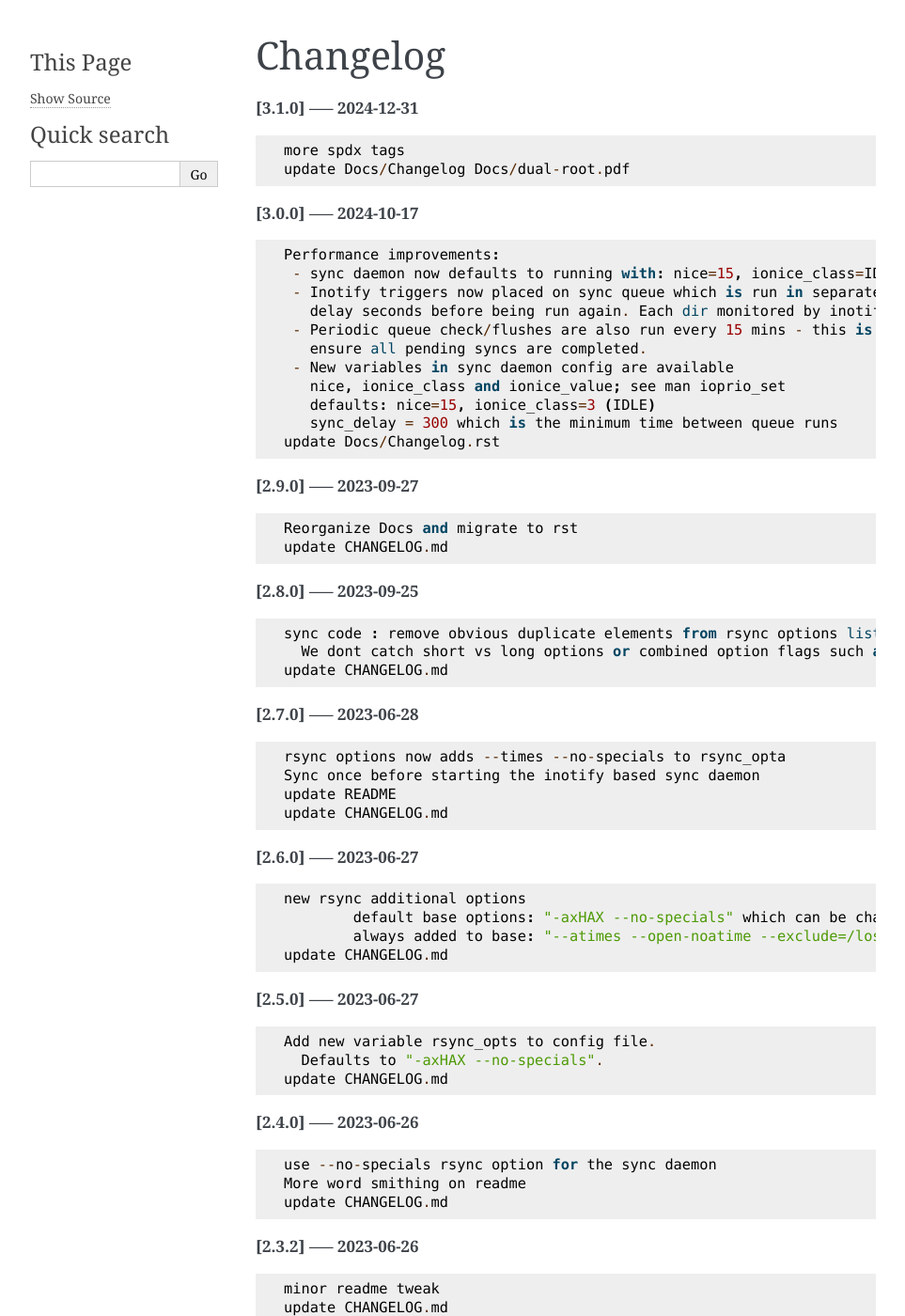
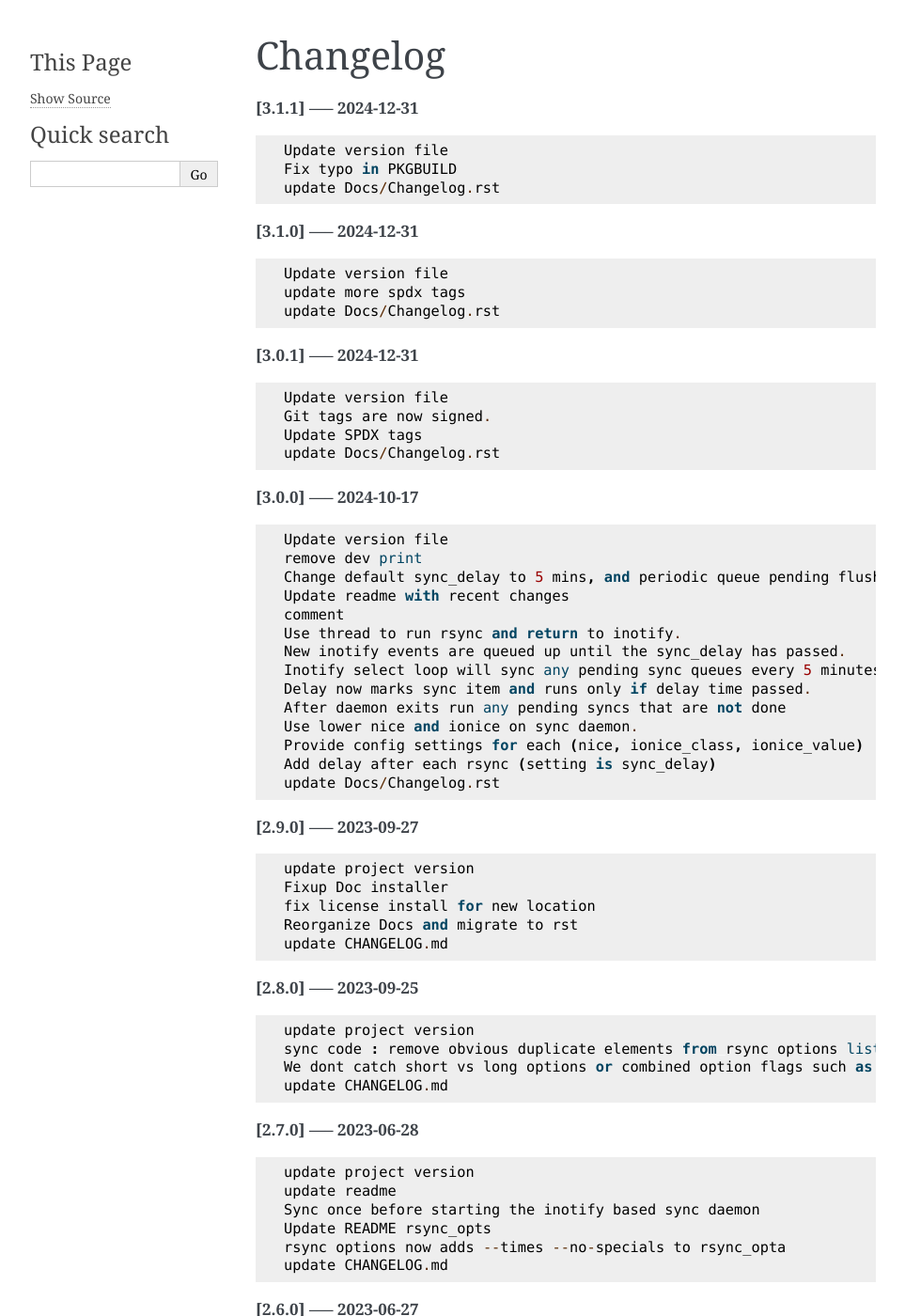
Before and after one commit to gene-git/dual-root, a Sphinx documentation site: the page built from Docs/Changelog.rst, in a window 1280 px wide and 1400 px high. Shown: the whole window at 94% size, without its empty margins (148-1111 px from the left). Built offline with Sphinx 7.4.7, drawn with Linux system fonts in a browser that asks for light colours; some of the changed text lies outside the part shown.

Commit message:
Add git key to Arch Package and fix typo in PKGBUILD

```diff
--- a/Docs/Changelog.rst
+++ b/Docs/Changelog.rst
@@ -1,65 +1,95 @@
 Changelog
 =========
 
+**[3.1.1] ----- 2024-12-31** ::
+
+	    Update version file
+	    Fix typo in PKGBUILD
+	    update Docs/Changelog.rst
+
+
 **[3.1.0] ----- 2024-12-31** ::
 
-	    more spdx tags
-	    update Docs/Changelog Docs/dual-root.pdf
+	    Update version file
+	    update more spdx tags
+	    update Docs/Changelog.rst
+
+
+**[3.0.1] ----- 2024-12-31** ::
+
+	    Update version file
+	    Git tags are now signed.
+	    Update SPDX tags
+	    update Docs/Changelog.rst
 
 
 **[3.0.0] ----- 2024-10-17** ::
 
-	    Performance improvements:
-	     - sync daemon now defaults to running with: nice=15, ionice_class=IDLE
-	     - Inotify triggers now placed on sync queue which is run in separate thread and queue run must wait sync
-	       delay seconds before being run again. Each dir monitored by inotify has its own queue.
-	     - Periodic queue check/flushes are also run every 15 mins - this is also run on exit to
-	       ensure all pending syncs are completed.
-	     - New variables in sync daemon config are available
-	       nice, ionice_class and ionice_value; see man ioprio_set
-	       defaults: nice=15, ionice_class=3 (IDLE)
-	       sync_delay = 300 which is the minimum time between queue runs
+	    Update version file
+	    remove dev print
+	    Change default sync_delay to 5 mins, and periodic queue pending flush to every 15 mins
+	    Update readme with recent changes
+	    comment
+	    Use thread to run rsync and return to inotify.
+	    New inotify events are queued up until the sync_delay has passed.
+	    Inotify select loop will sync any pending sync queues every 5 minutes
+	    Delay now marks sync item and runs only if delay time passed.
+	    After daemon exits run any pending syncs that are not done
+	    Use lower nice and ionice on sync daemon.
+	    Provide config settings for each (nice, ionice_class, ionice_value)
+	    Add delay after each rsync (setting is sync_delay)
 	    update Docs/Changelog.rst
 
 
 **[2.9.0] ----- 2023-09-27** ::
 
+	    update project version
+	    Fixup Doc installer
+	    fix license install for new location
 	    Reorganize Docs and migrate to rst
 	    update CHANGELOG.md
 
 
 **[2.8.0] ----- 2023-09-25** ::
 
+	    update project version
 	    sync code : remove obvious duplicate elements from rsync options list.
-	      We dont catch short vs long options or combined option flags such as "-t" vs "-atx"
+	    We dont catch short vs long options or combined option flags such as "-t" vs "-atx"
 	    update CHANGELOG.md
 
 
 **[2.7.0] ----- 2023-06-28** ::
 
+	    update project version
+	    update readme
+	    Sync once before starting the inotify based sync daemon
+	    Update README rsync_opts
 	    rsync options now adds --times --no-specials to rsync_opta
-	    Sync once before starting the inotify based sync daemon
-	    update README
 	    update CHANGELOG.md
 
 
 **[2.6.0] ----- 2023-06-27** ::
 
+	    update project version
 	    new rsync additional options
-	            default base options: "-axHAX --no-specials" which can be changed in the config file
-	            always added to base: "--atimes --open-noatime --exclude=/lost+found/ --delete""
+	        default base options: "-axHAX --no-specials" which can be changed in the config file
+	        always added to base: "--atimes --open-noatime --exclude=/lost+found/ --delete""
 	    update CHANGELOG.md
 
 
 **[2.5.0] ----- 2023-06-27** ::
 
+	    update project version
+	    Add rsync_opts to each sync_item
+	    typo fix
 	    Add new variable rsync_opts to config file.
-	      Defaults to "-axHAX --no-specials".
+	      Defaults to "-axHAX --no-specials"
 	    update CHANGELOG.md
 
 
 **[2.4.0] ----- 2023-06-26** ::
 
+	    update project version
 	    use --no-specials rsync option for the sync daemon
 	    More word smithing on readme
 	    update CHANGELOG.md
@@ -67,50 +97,59 @@
 
 **[2.3.2] ----- 2023-06-26** ::
 
-	    minor readme tweak
+	    update project version
+	    Minor readme tweak
 	    update CHANGELOG.md
 
 
 **[2.3.1] ----- 2023-05-17** ::
 
+	    update project version
 	    Simplify Arch PKGBUILD and more closely follow arch guidelines
 	    update CHANGELOG.md
 
 
 **[2.3.0] ----- 2023-04-29** ::
 
-	    Fix typo when fixing previous typo ...
+	    update project version
+	    Fix typo made fixing previous typo ...
 	    update CHANGELOG.md
 
 
 **[2.2.0] ----- 2023-04-29** ::
 
+	    update project version
 	    Fix typo in error message
 	    update CHANGELOG.md
 
 
 **[2.1.1] ----- 2023-04-26** ::
 
-	    For Arch mkpkg users Add _mkpkg_depends to PKGBUILD so rebuilds package when python is updated
+	    update project version
+	    For Arch mkpkg usersAdd _mkpkg_depends to to PKGBUILD to rebuild when python is updated
 	    Add short note about swap file for approach 1.
 	    update CHANGELOG.md
 
 
 **[2.1.0] ----- 2023-03-12** ::
 
-	    tidy / simplify inotify terminate() method.
+	    update project version
+	    tidy inotify terminate()
 	    readme tweaks
 	    update CHANGELOG.md
 
 
 **[2.0.3] ----- 2023-03-10** ::
 
-	    Readme tweaks, systemd unit description improvements
+	    update project version
+	    More readme tweaks
+	    minor change to service unit description
 	    update CHANGELOG.md
 
 
 **[2.0.2] ----- 2023-03-09** ::
 
+	    update project version
 	    Doc wordsmithing
 	    Wordsmithing README
 	    update CHANGELOG.md
@@ -118,40 +157,56 @@
 
 **[2.0.1] ----- 2023-03-09** ::
 
+	    update project version
 	    Tidy some coding comments
 	    update CHANGELOG.md
 
 
 **[2.0.0] ----- 2023-03-09** ::
 
+	    update project version
+	    update CHANGELOG.md
+	    update project version
 	    Tweak systemd service descriptions
-	    update README with new syncd info
-	    Re-write sync code
-	      New Sync and Inotify classes
+	    fix: add_dual_root needs emmpty exceptions list
+	    update README with new syncd info, fix buglet installing sample config
+	    debug off
+	    Now uses class Sync and class Inotify.
+	    Support for Approach 1 and Approach 2
 	    New optional sync-daemon.conf allows specifying what to sync with list of :
-	        [source, destination(s), exclusion(s)]  - each in rsync compatible form
-	    Can be used with Approach 2
+	       [source, destination(s), exclusion(s)]  - each in rsync compatible form
+	    Complete rewrite of sync code - now in class Inotify
 	    Remove timeout=0 from select()
 	    update CHANGELOG.md
 
 
 **[1.0.2] ----- 2023-03-07** ::
 
-	    Forgot to add dual-root-syncd.service file - added
+	    update project version
 	    Remove inotify todo item - its done :)
 	    update CHANGELOG.md
 
 
 **[1.0.1] ----- 2023-03-07** ::
 
-	    Comment change in inotify code. Add couple lines on recovering from disk failure to docs
+	    update project version
+	    fix comment
 	    Add comment on recovering from disk failure
 	    update CHANGELOG.md
 
 
 **[1.0.0] ----- 2023-03-07** ::
 
-	    Release 1.0.0
+	    update project version
+	    update CHANGELOG.md
+
+
+**[0.9.9] ----- 2023-03-07** ::
+
+	    update project version
+	    Edit dual-root-syncd.service desctiption
+	    Add missing [Install] in dual-root-syncd.service
+	    debug off
 	    Inotify sync option (dual-root-tool -sd) available
 	    dual-root-syncd.service to start the sync daemon
 	    update CHANGELOG.md
@@ -159,54 +214,81 @@
 
 **[0.9.1] ----- 2023-03-07** ::
 
-	    update to 0.9.1
-	    Refactor and tidy up code
+	    update project version
+	    Message - use mountd "on"
+	    installer - duh
+	    installer typo with etc
+	    Refactor and tidy ups
 	    update CHANGELOG.md
 
 
 **[0.9.0] ----- 2023-03-07** ::
 
-	    Add -q quiet option to dual-root-tool
+	    update project version
+	    Improve README
+	    fix installer path buglet
+	    tidy up installer
+	    Install uses /etc/dual-root
 	    update Install.rst instructions
-	    Install uses /etc/dual-root
-	    tidy up installer
+	    update CHANGELOG.md
+
+
+**[0.8.0] ----- 2023-03-07** ::
+
+	    update project version
+	    Add -q quiet option
 	    small doc edits
 	    update CHANGELOG.md
 
 
 **[0.7.0] ----- 2023-03-06** ::
 
-	    fix installer typo
+	    update project version
+	    missing install.rst in installer
+	    typo in installer script
 	    update CHANGELOG.md
 
 
 **[0.6.0] ----- 2023-03-06** ::
 
+	    update project version
+	    update CHANGELOG.md
+	    update project version
 	    Add sphinx docs - cd docs; make latexpdf; make html
+	    add comment on avoiding mixing disk types
 	    update CHANGELOG.md
 
 
 **[0.5.0] ----- 2023-03-06** ::
 
-	    tweak doc, update to 0.5.0
+	    update project version
+	    tweak doc
 	    More edits for dual-root-tool
 	    update CHANGELOG.md
 
 
 **[0.4.0] ----- 2023-03-06** ::
 
+	    update project version
 	    add more protective checks
 	    update CHANGELOG.md
 
 
 **[0.3.0] ----- 2023-03-06** ::
 
-	    Add sync and test mode
+	    update project version
+	    add sync and test mode
 	    update CHANGELOG.md
 
 
 **[0.2.0] ----- 2023-03-06** ::
 
-	    Add dual-root-tool and bind service
-	    more doc updates
-	    Initial commit
+	    update project version
+	    add packaging
+	    update CHANGELOG.md
+
+
+**[0.1.0] ----- 2023-03-06** ::
+
+	    tool still sync but otherwise working okay - needs wider testing
+	    initial commit
--- a/Docs/conf.py
+++ b/Docs/conf.py
@@ -9,7 +9,7 @@
 project = 'dual-root'
 copyright = '2023, Gene C'
 author = 'Gene C'
-release = '3.1.0'
+release = '3.1.1'
 
 # -- General configuration ---------------------------------------------------
 # https://www.sphinx-doc.org/en/master/usage/configuration.html#general-configuration
--- a/README.rst
+++ b/README.rst
@@ -12,7 +12,8 @@
 
  * All git tags are now signed with arch@sapience.com key which is available via WKD
    or download from https://www.sapience.com/tech. Add the key to your package builder gpg keyring.
-   In PKGBUILD use source= line with *?signed* at the end. You can also manually verify the signature
+   The key is included in the Arch package and the source= line with *?signed* at the end can be used
+   to verify the git tag.  You can also manually verify the signature
 
  * Performance improvements:
 
```
Also changed, not shown: 1 other file.
